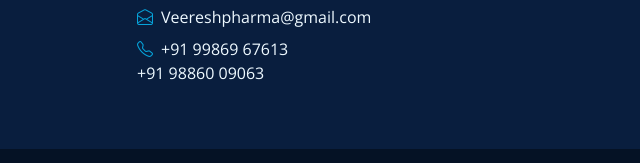
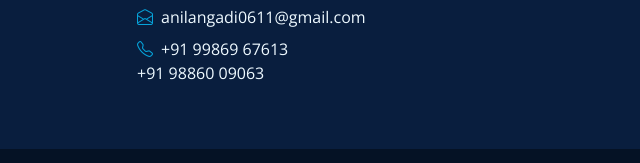
Before and after one commit to prabhu-9844/Veeresh-Pharma, a plain HTML site: page index.html in a window 1280 px wide. Shown: the part 7108-7271 px from the top of the page, 236-876 px from the left. Drawn offline with nearby package versions, Linux system fonts and the light colour scheme.

Commit message:
Eight Commit

```diff
--- a/index.html
+++ b/index.html
@@ -676,7 +676,7 @@
                         </div>
                         <div class="team-text position-relative bg-light text-center rounded-bottom p-4 pt-5">
                             <h4 class="mb-2">Ms.Leela Angadi</h4>
-                            <p class="text-primary mb-0">18+ Years Of Experience <br> Pharmacy Industies </p>
+                            <p class="text-primary mb-0">18+ Years Of Experience <br>Pharmacy Industies </p>
                         </div>
                     </div>
                 </div>
@@ -787,7 +787,7 @@
                     <h3 class="text-white mb-4">Get In Touch</h3>
                     <p class="mb-2"><i class="bi bi-geo-alt text-primary me-2"></i>
                          P B Road, Ranebennur, Ranebennur - 581115 (Near K S R T C Bus Stand)</p>
-                    <p class="mb-2"><i class="bi bi-envelope-open text-primary me-2"></i>Veereshpharma@gmail.com</p>
+                    <p class="mb-2"><i class="bi bi-envelope-open text-primary me-2"></i>anilangadi0611@gmail.com</p>
                     <p class="mb-0"><i class="bi bi-telephone text-primary me-2"></i>+91 99869 67613<br>+91 98860 09063 <p>
                 </div>
                 <div class="col-lg-3 col-md-6">
```
